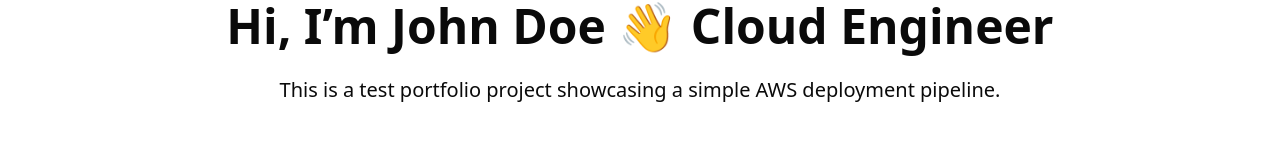
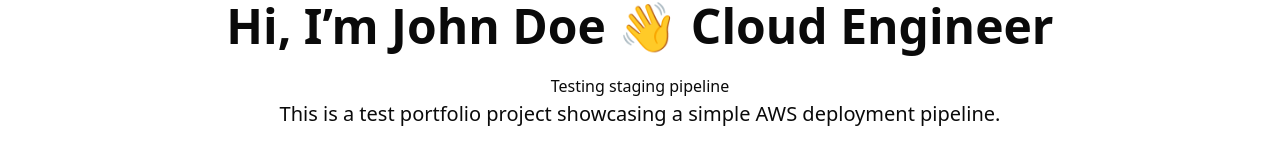
Before and after one commit to arionnagappen/amplify_hosting, a Next.js app in the folder portfolio/: page / in a window 1280 px wide. Shown: the part 225-389 px from the top of the page. Built offline with nearby package versions, Linux system fonts and the light colour scheme.

Commit message:
Test staging pipeline

```diff
--- a/portfolio/src/app/page.tsx
+++ b/portfolio/src/app/page.tsx
@@ -64,6 +64,7 @@
             <h1 className="text-4xl md:text-5xl font-bold mb-6 text-dark-blue">
               Hi, I&rsquo;m John Doe 👋 Cloud Engineer
             </h1>
+            <p>Testing staging pipeline</p>
             <p className="text-xl text-text-gray mb-8 max-w-3xl mx-auto leading-relaxed">
               This is a test portfolio project showcasing a simple AWS deployment pipeline.
             </p>
```
